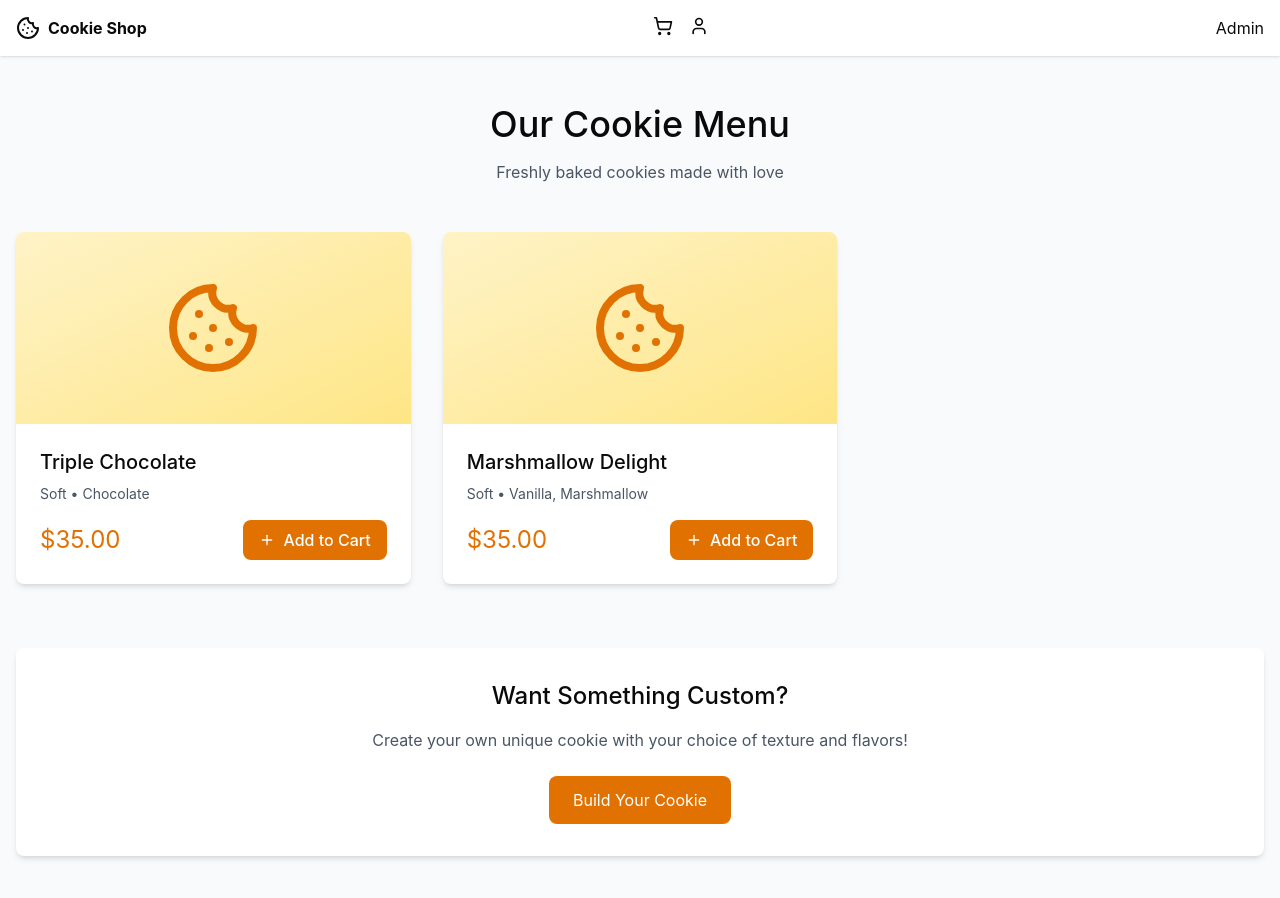
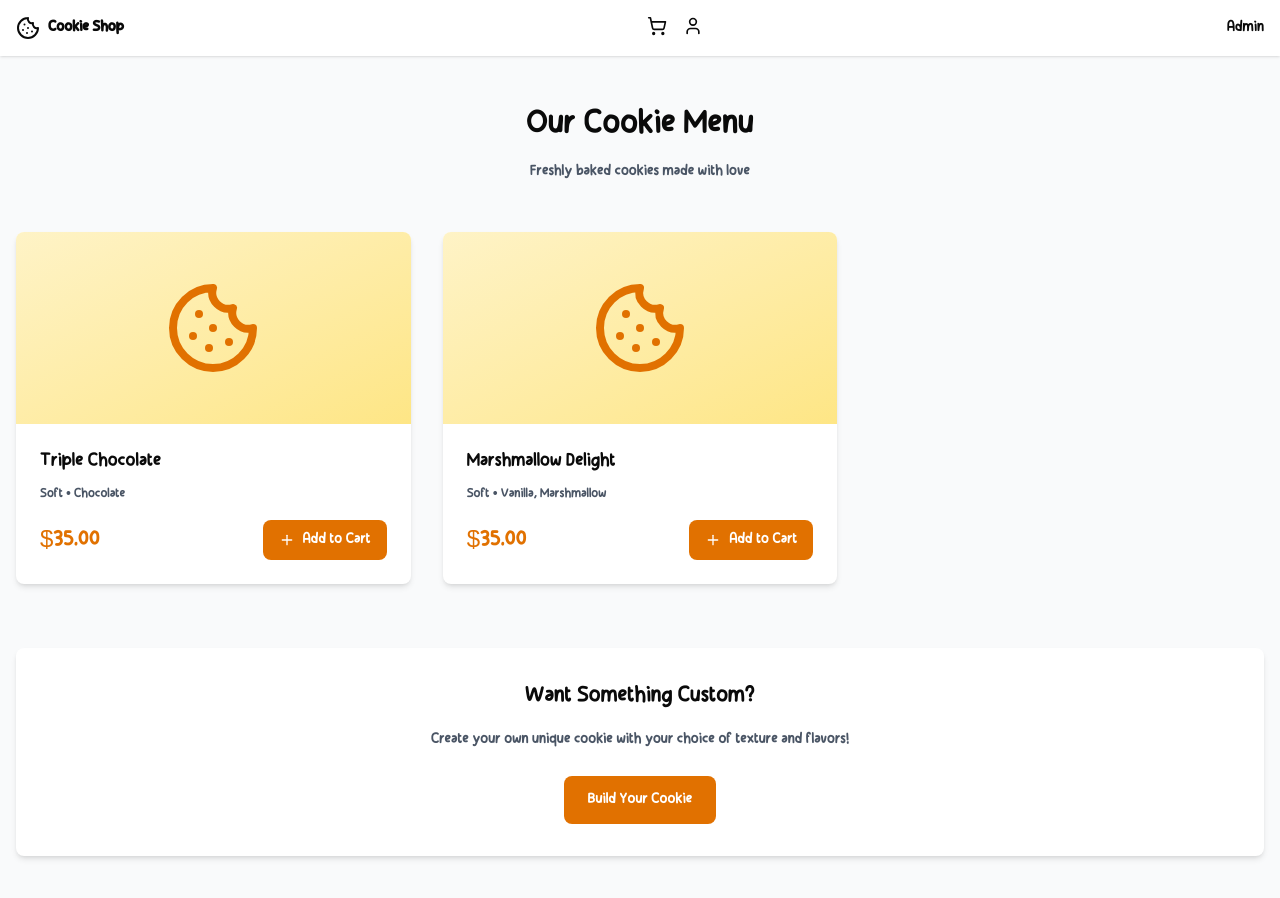
Before and after one commit to PyPhu/E-commerce-cookies, a React (Vite) app: page / in a window 1280 px wide. Shown: the top 898 px of the page. Built offline with nearby package versions, Linux system fonts and the light colour scheme.

Commit message:
changed font

```diff
--- a/src/styles/fonts.css
+++ b/src/styles/fonts.css
@@ -0,0 +1,7 @@
+@font-face {
+    font-family: "Cheerful-Notes";
+    src: local('Cheerful-Notes'),
+        url('../fonts/cheerful-notes.regular.ttf') format('truetype');
+    font-weight: normal;
+    font-style: normal;
+}
--- a/src/styles/theme.css
+++ b/src/styles/theme.css
@@ -134,6 +134,7 @@
   */
 
   html {
+    font-family: "Cheerful-Notes", sans-serif;
     font-size: var(--font-size);
   }
 
```
Also changed, not shown: src/fonts/cheerful-notes.regular.ttf (added).
